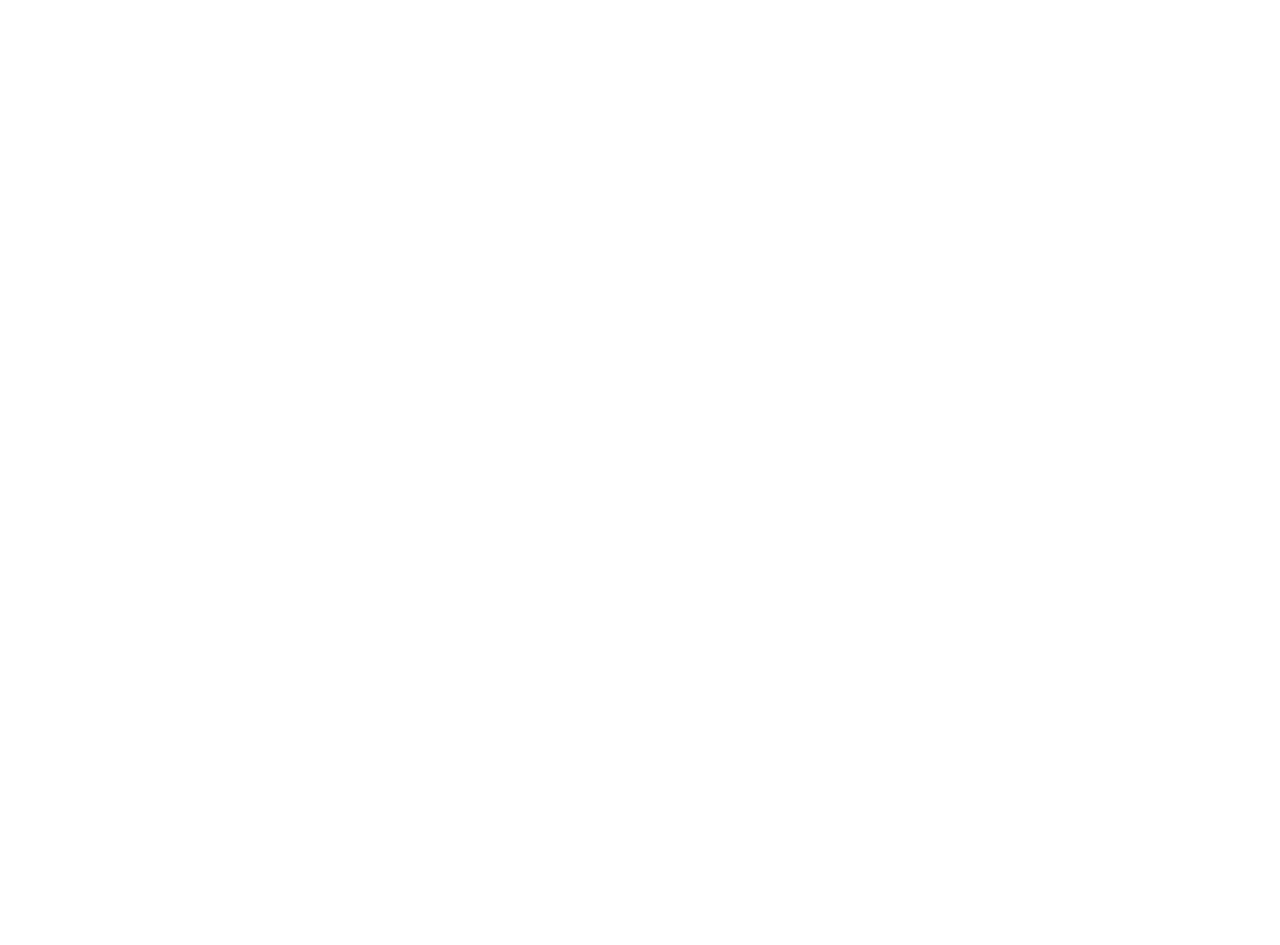
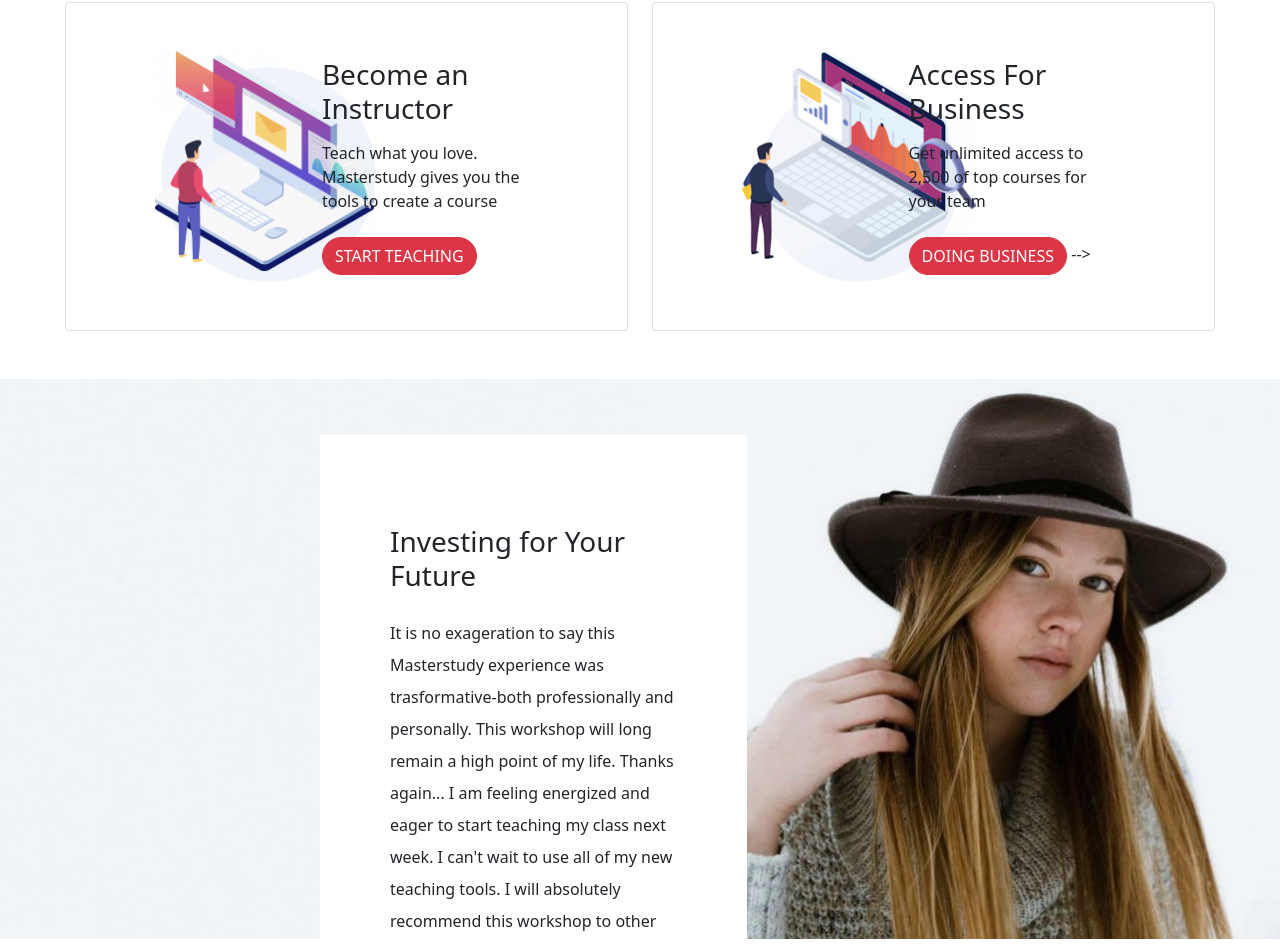
Before and after one commit to Yomakota/proj-html-vuejs, a Vue app: page / in a window 1280 px wide. Shown: the part 3645-4590 px from the top of the page. Before the commit the page ends 3593 px from the top, so only its background shows below. Built offline with nearby package versions, Linux system fonts and the light colour scheme.

Commit message:
end main

```diff
--- a/src/components/MainPage.vue
+++ b/src/components/MainPage.vue
@@ -1,12 +1,21 @@
 <template>
   <main>
     <main_JumboTron />
-    <main_devsCourses :courses="courses" />
+    <main_devsCourses
+    :courses="courses"
+    />
     <main_bg_banner />
-    <main_recent_courses :recent_courses_menu="recent_courses_menu" :courses="courses"
-      :side_menu_icons="side_menu_icons" />
-    <main_newsLetter/>
-    <main_popsCourses :courses="courses"/>
+    <main_recent_courses
+    :recent_courses_menu="recent_courses_menu"
+    :courses="courses"
+    :side_menu_icons="side_menu_icons"
+    />
+    <main_newsLetter />
+    <main_popsCourses
+    :courses="courses"
+    />
+    <main_noStudentsAction/>
+    <main_testimonial/>
   </main>
 </template>
 
@@ -17,6 +26,8 @@
 import main_recent_courses from './main_recent_courses.vue'
 import main_newsLetter from './main_newsLetter.vue'
 import main_popsCourses from './main_popsCourses.vue'
+import main_noStudentsAction from './main_noStudentsAction.vue'
+import main_testimonial from './main_testimonial.vue'
 
 export default {
   name: 'MainPage',
@@ -27,6 +38,8 @@
     main_recent_courses,
     main_newsLetter,
     main_popsCourses,
+    main_noStudentsAction,
+    main_testimonial
   },
   props: ['courses', 'recent_courses_menu', 'side_menu_icons'],
 }
--- /dev/null
+++ b/src/components/main_noStudentsAction.vue
@@ -0,0 +1,60 @@
+<template>
+    <div class="container-fluid">
+        <div class="row justify-content-center">
+            <div class="col-11">
+                <div class="row row-cols-2">
+                    <div class="col-6">
+                        <div class="card p-5">
+                            <div class="row align-items-center justify-content-center">
+                                <div class="col-4">
+                                    <img src="./../assets/images/image_box_1-221x231.png" alt="">
+                                </div>
+                                <div class="col-6">
+                                    <div class="p-1">
+                                        <h3>Become an Instructor</h3>
+                                    </div>
+                                    <div class="p-1">
+                                        <p>Teach what you love. Masterstudy gives you the tools to create a course</p>
+                                    </div>
+                                    <div class="p-1">
+                                        <button type="button" class="shadow-none rounded-pill btn btn-danger">START
+                                            TEACHING
+                                        </button>
+                                    </div>
+                                </div>
+                            </div>
+                        </div>
+                    </div>
+                    <div class="col-6">
+                        <div class="card p-5">
+                            <div class="row align-items-center justify-content-center">
+                                <div class="col-4">
+                                    <img src="./../assets/images/image_box_2-234x231.png" alt="">
+                                </div>
+                                <div class="col-6">
+                                    <div class="p-1">
+                                        <h3>Access For Business</h3>
+                                    </div>
+                                    <div class="p-1">
+                                        <p class="mb-3">Get unlimited access to 2,500 of top courses for your team</p>
+                                    </div>
+                                    <div class="p-1">
+                                        <button type="button" class="shadow-none rounded-pill btn btn-danger">DOING
+                                            BUSINESS</button> -->
+                                    </div>
+                                </div>
+                            </div>
+                        </div>
+                    </div>
+                </div>
+            </div>
+        </div>
+    </div>
+</template>
+<script>
+export default {
+    name: 'main_noStudentsAction'
+}
+</script>
+<style lang="scss" scoped>
+</style>
--- a/src/components/main_popsCourses.vue
+++ b/src/components/main_popsCourses.vue
@@ -8,12 +8,15 @@
                     <main_card v-for="element, index in getPopsCourses" :key="index" :courses="element" />
                 </ul>
             </div>
-            <div>
-                <button>
-                </button>
-                <button>
-
-                </button>
+            <div class="row mb-5">
+                <div class="col text-center">
+                    <button>
+                        <i class="fas fa-angle-left"></i>
+                    </button>
+                    <button>
+                        <i class="fas fa-angle-right"></i>
+                    </button>
+                </div>
             </div>
         </div>
     </div>
--- /dev/null
+++ b/src/components/main_testimonial.vue
@@ -0,0 +1,44 @@
+<template>
+    <div class="testimonial container-fluid position-relative my-5">
+        <div class="row h-100 align-items-center justify-content-center">
+            <div class="text-banner col-4">
+                <h3>Investing for Your Future</h3>
+                <p class=" mt-4 mb-4">It is no exageration to say this Masterstudy
+                    experience was trasformative-both professionally and personally. This
+                    workshop will long remain a high point of my life. Thanks again... I am
+                    feeling energized and eager to start teaching my class next week. I
+                    can't wait to use all of my new teaching tools. I will absolutely
+                    recommend this workshop to other educators!</p>
+                <div class="fw-bold">Linda Green</div>
+                <div class="signed">Product Manager, Apple Inc</div>
+            </div>
+        </div>
+    </div>
+</template>
+<script>
+export default {
+    name: 'main_testimonial',
+}
+</script>
+<style lang="scss" scoped>
+.testimonial {
+    background-image: url("./../assets/images/testimonial-1-1917x640-1-1914x639.jpg");
+    background-size: cover;
+    background-position: center;
+    height: 70vh;
+
+    .text-banner {
+        background-color: white;
+        position: absolute;
+        top: 10%;
+        left: 25%;
+        padding: 90px 70px;
+        line-height: 2em;
+
+        .signed {
+            font-size: 0.8em;
+            line-height: 0;
+        }
+    }
+}
+</style>
```
